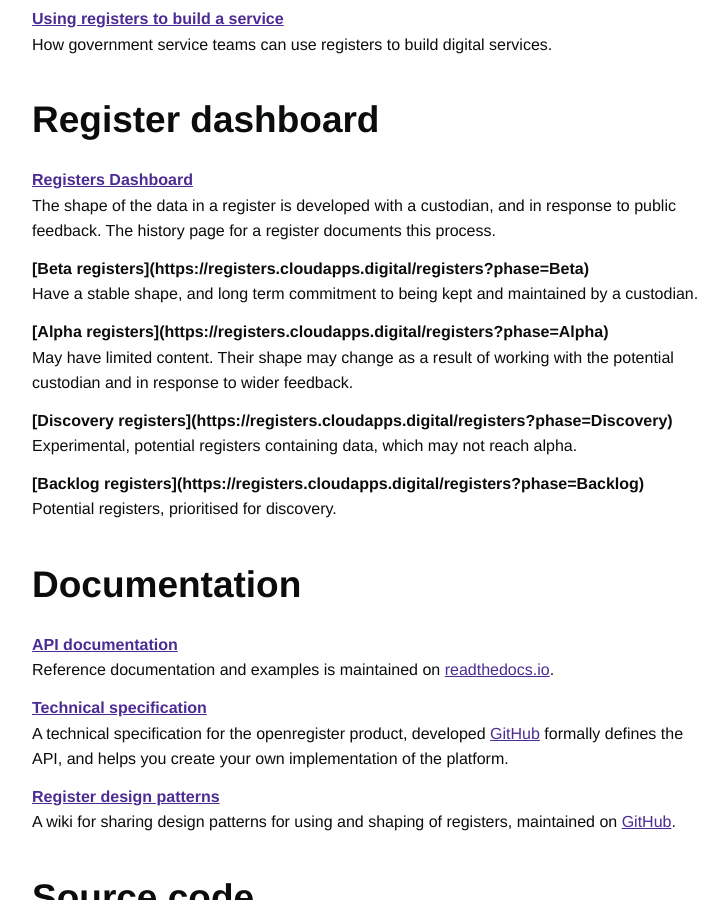
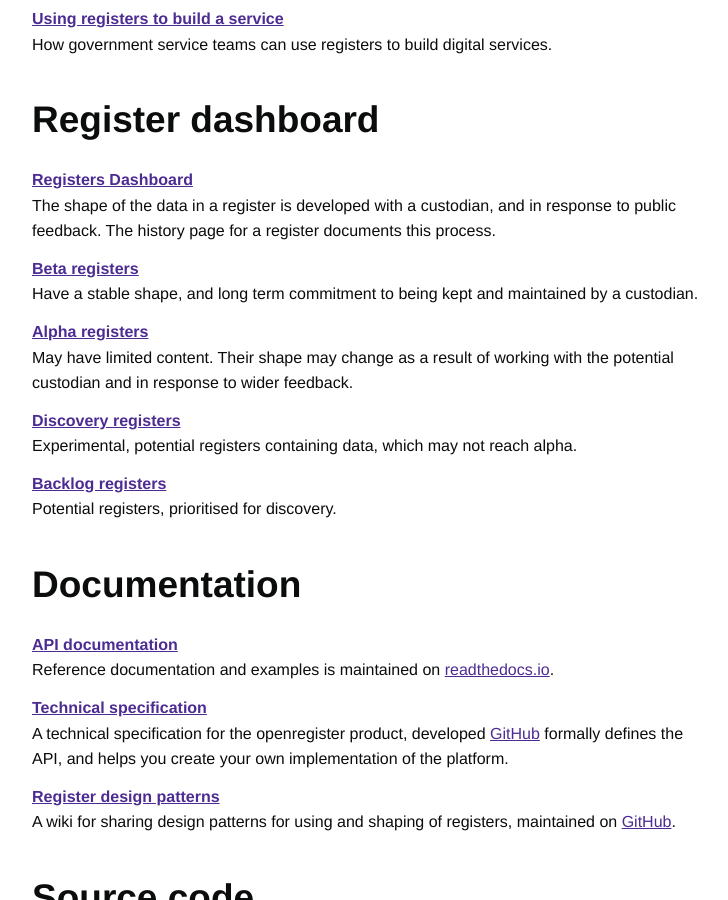
Before and after one commit to openregister/www.openregister.org, a Jekyll site: the page built from index.md, in a window 1280 px wide and 900 px high, scrolled down 698 px. Shown: the whole window, without its empty margins (111-839 px from the left). Built offline with Jekyll 4.4.1, drawn with Linux system fonts in a browser that asks for light colours; some of the changed lines change nothing that is shown.

Commit message:
Markdown dl

```diff
--- a/index.md
+++ b/index.md
@@ -33,13 +33,13 @@ The [better use of data](https://www.gov.uk/government/publications/government-t
 <dl>
 <dt><a href="https://registers.cloudapps.digital/registers">Registers Dashboard</a></dt>
 <dd>The shape of the data in a register is developed with a custodian, and in response to public feedback. The history page for a register documents this process.</dd>
-<dt>[Beta registers](https://registers.cloudapps.digital/registers?phase=Beta)</dt>
+<dt><a href="https://registers.cloudapps.digital/registers?phase=Beta">Beta registers</a></dt>
 <dd>Have a stable shape, and long term commitment to being kept and maintained by a custodian.</dd>
-<dt>[Alpha registers](https://registers.cloudapps.digital/registers?phase=Alpha)</dt>
+<dt><a href="https://registers.cloudapps.digital/registers?phase=Alpha">Alpha registers</a></dt>
 <dd>May have limited content. Their shape may change as a result of working with the potential custodian and in response to wider feedback.</dd>
-<dt>[Discovery registers](https://registers.cloudapps.digital/registers?phase=Discovery)</dt>
+<dt><a href="https://registers.cloudapps.digital/registers?phase=Discovery">Discovery registers</a></dt>
 <dd>Experimental, potential registers containing data, which may not reach alpha.</dd>
-<dt>[Backlog registers](https://registers.cloudapps.digital/registers?phase=Backlog)</dt>
+<dt><a href="https://registers.cloudapps.digital/registers?phase=Backlog">Backlog registers</a></dt>
 <dd>Potential registers, prioritised for discovery.</dd>
 </dl>
 
```
